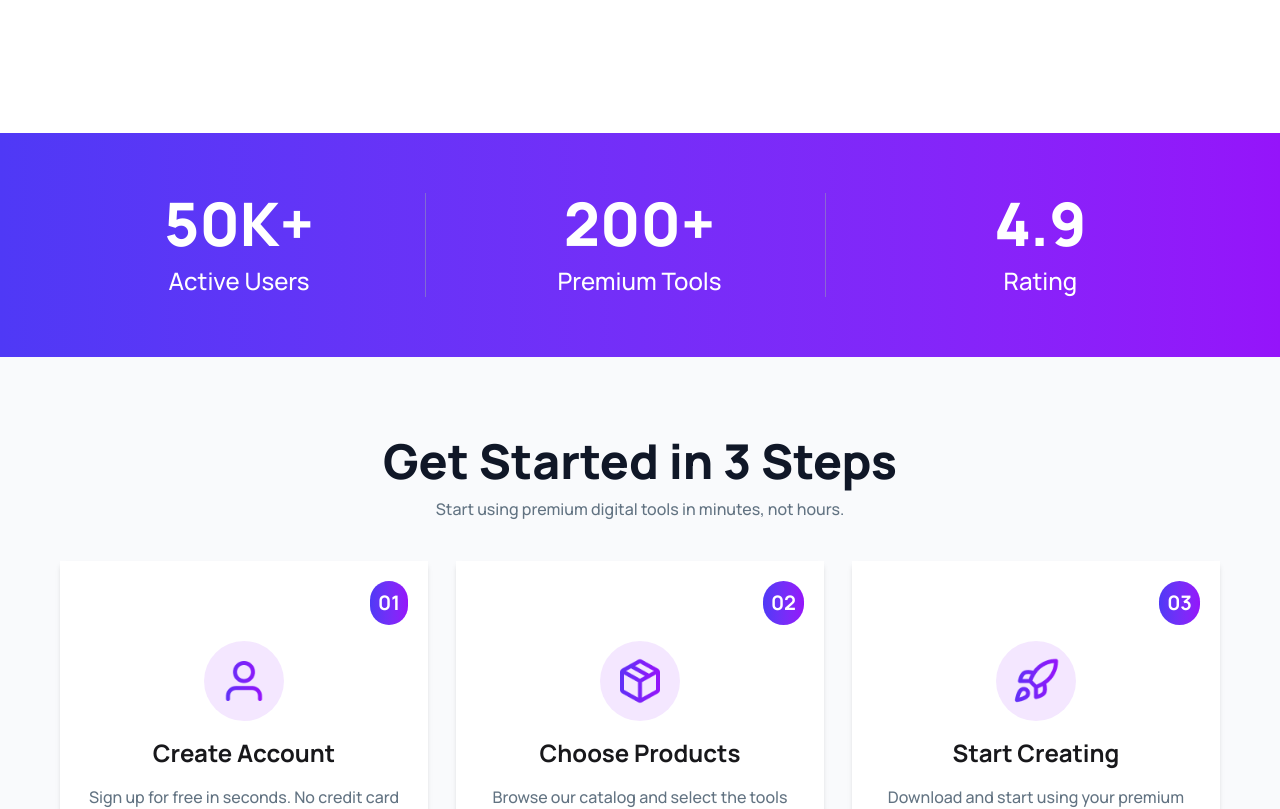
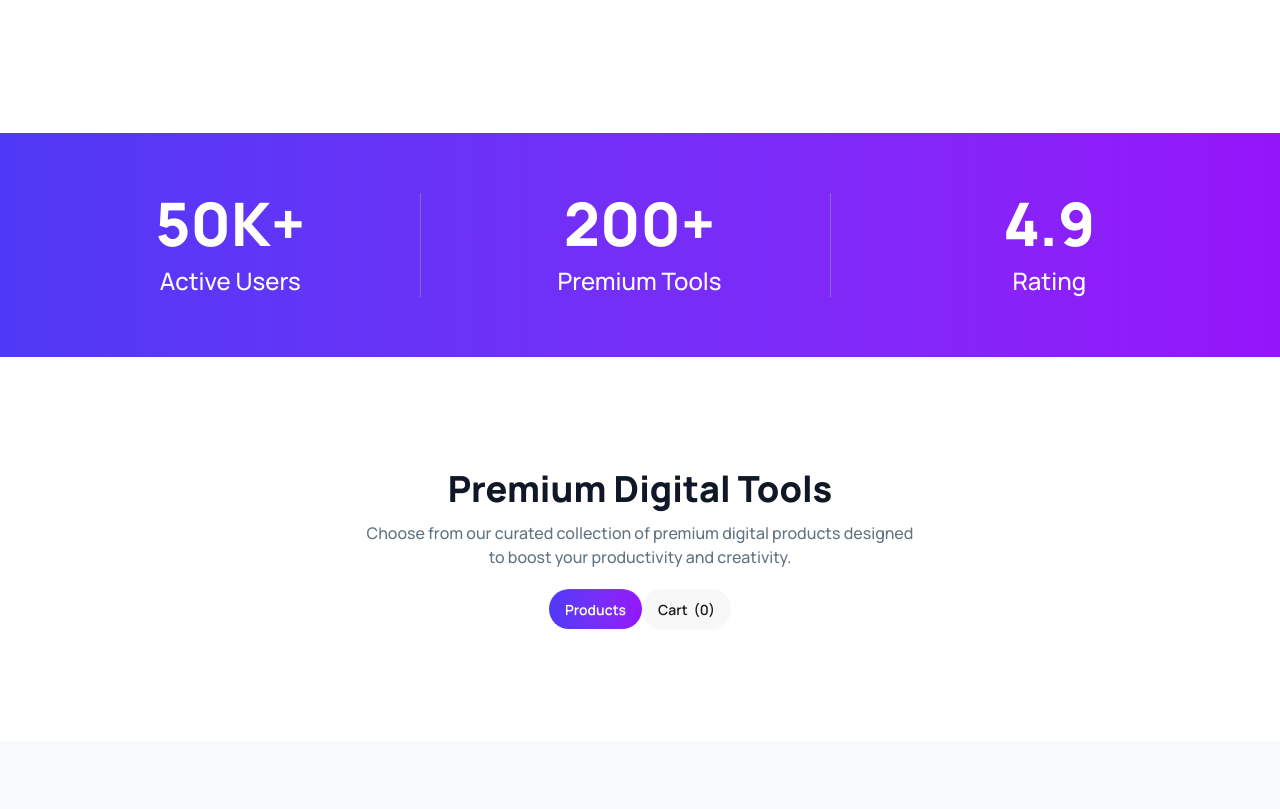
Before and after one commit to shariarnafis45/DigiTools-Shop, a React (Vite) app: page / in a window 1280 px wide. Shown: the part 780-1589 px from the top of the page. Built offline with nearby package versions, Linux system fonts and the light colour scheme.

Commit message:
added products section head, tab

```diff
--- /dev/null
+++ b/public/productData.json
@@ -0,0 +1,98 @@
+[
+  {
+    "id": 1,
+    "name": "AI Resume Builder",
+    "description": "Create professional resumes in minutes.\nOptimized for ATS systems.",
+    "price": 9,
+    "period": "monthly",
+    "tag": "popular",
+    "tagType": "popular",
+    "features": ["100+ templates", "ATS optimization", "Export to PDF"],
+    "icon": "FileText",
+    "image": "https://images.unsplash.com/photo-1586281380349-632531db7ed4"
+  },
+  {
+    "id": 2,
+    "name": "Social Media Kit",
+    "description": "Ready-to-use social media designs.\nBoost your online presence.",
+    "price": 19,
+    "period": "one-time",
+    "tag": "best seller",
+    "tagType": "best seller",
+    "features": ["500+ templates", "Editable files", "Instagram & Facebook sizes"],
+    "icon": "Instagram",
+    "image": "https://images.unsplash.com/photo-1611162616475-46b635cb6868"
+  },
+  {
+    "id": 3,
+    "name": "Website UI Kit",
+    "description": "Modern UI components for web projects.\nSave hours of design time.",
+    "price": 29,
+    "period": "one-time",
+    "tag": "new",
+    "tagType": "new",
+    "features": ["200+ components", "Figma ready", "Responsive layouts"],
+    "icon": "Layout",
+    "image": "https://images.unsplash.com/photo-1559028012-481c04fa702d"
+  },
+  {
+    "id": 4,
+    "name": "SEO Optimization Tool",
+    "description": "Improve your website ranking.\nGet real-time SEO suggestions.",
+    "price": 15,
+    "period": "monthly",
+    "tag": "popular",
+    "tagType": "popular",
+    "features": ["Keyword analysis", "On-page SEO tips", "Competitor tracking"],
+    "icon": "Search",
+    "image": "https://images.unsplash.com/photo-1432888622747-4eb9a8efeb07"
+  },
+  {
+    "id": 5,
+    "name": "Email Marketing Suite",
+    "description": "Create and manage campaigns easily.\nIncrease your conversion rate.",
+    "price": 25,
+    "period": "monthly",
+    "tag": "best seller",
+    "tagType": "best seller",
+    "features": ["Automation workflows", "Email templates", "Analytics dashboard"],
+    "icon": "Mail",
+    "image": "https://images.unsplash.com/photo-1557838923-2985c318be48"
+  },
+  {
+    "id": 6,
+    "name": "Logo Maker Pro",
+    "description": "Design logos instantly.\nPerfect for startups and brands.",
+    "price": 12,
+    "period": "one-time",
+    "tag": "new",
+    "tagType": "new",
+    "features": ["AI logo generator", "High-res download", "Custom branding kit"],
+    "icon": "PenTool",
+    "image": "https://images.unsplash.com/photo-1626785774573-4b799315345d"
+  },
+  {
+    "id": 7,
+    "name": "Portfolio Builder",
+    "description": "Build your personal portfolio website.\nNo coding required.",
+    "price": 10,
+    "period": "monthly",
+    "tag": "popular",
+    "tagType": "popular",
+    "features": ["Drag & drop builder", "Custom domains", "Mobile responsive"],
+    "icon": "User",
+    "image": "https://images.unsplash.com/photo-1522202176988-66273c2fd55f"
+  },
+  {
+    "id": 8,
+    "name": "Video Editing Toolkit",
+    "description": "Edit videos like a pro.\nPerfect for content creators.",
+    "price": 35,
+    "period": "yearly",
+    "tag": "best seller",
+    "tagType": "best seller",
+    "features": ["Transitions & effects", "4K export", "Preset library"],
+    "icon": "Video",
+    "image": "https://images.unsplash.com/photo-1574717024653-61fd2cf4d44d"
+  }
+]
--- a/src/App.jsx
+++ b/src/App.jsx
@@ -7,13 +7,20 @@ import Pricing from "./components/Pricing";
 import Stats from "./components/Stats";
 import Cta from "./components/Cta";
 import Footer from "./components/Footer";
+import Products from "./components/Products";
 
 const pricingPromise = async () => {
   const res = await fetch("/public/pricing.json");
   return res.json();
 };
+
+const productsDataPromise = async () => {
+  const res = await fetch("/public/productData.json");
+  return res.json();
+};
 function App() {
   const pricingDataPromise = pricingPromise();
+  const productsPromise = productsDataPromise();
   return (
     <>
       <header>
@@ -22,14 +29,17 @@ function App() {
       </header>
       <main>
         <Stats />
+        <Suspense fallback={<p></p>}>
+          <Products productsPromise={productsPromise} />
+        </Suspense>
         <GetStart />
-        <Suspense fallback={<p>Loading..</p>}>
-          <Pricing  pricingDataPromise={pricingDataPromise}/>
+        <Suspense fallback={<p></p>}>
+          <Pricing pricingDataPromise={pricingDataPromise} />
         </Suspense>
-        <Cta/>
+        <Cta />
       </main>
       <footer>
-        <Footer/>
+        <Footer />
       </footer>
     </>
   );
--- a/src/components/GetStart.jsx
+++ b/src/components/GetStart.jsx
@@ -8,7 +8,7 @@ const GetStart = () => {
     <div className="bg-[#F9FAFC]">
       <div className="py-20 max-w-[1200px] mx-auto px-5">
         <div className="text-center">
-          <h2 className="text-5xl font-extrabold text-[#101727]">
+          <h2 className="text-4xl font-extrabold text-[#101727]">
             Get Started in 3 Steps
           </h2>
           <p className="font-medium text-[#627382] mt-3">
--- a/src/components/Pricing.jsx
+++ b/src/components/Pricing.jsx
@@ -19,7 +19,7 @@ const Pricing = ({ pricingDataPromise }) => {
             <div key={i} className={`card ${pricing.planName === "Pro" ? "bg-linear-to-r from-[#4F39F6] to-[#9514FA] text-white" : "bg-base-200"}  shadow-md rounded-lg relative flex flex-col h-full hover:-translate-y-3 transition max-w-sm`}>
               <div className="card-body">
                 <span
-                  className={`badge badge-lg badge-warning ${pricing.planName === "Pro" ? "block" : "hidden"} absolute -top-3 right-[35%]`}
+                  className={`badge badge-lg badge-warning ${pricing.planName === "Pro" ? "block" : "hidden"} absolute -top-3 right-1/2 translate-x-1/2`}
                 >
                   Most Popular
                 </span>
--- /dev/null
+++ b/src/components/Products.jsx
@@ -0,0 +1,28 @@
+import React, { use, useState } from "react";
+
+const Products = ({ productsPromise }) => {
+  const productsData = use(productsPromise);
+  const [tab,SetTab] = useState("products")
+
+  return (
+    <div className="max-w-[1200px] mx-auto py-28 px-7">
+      <div className="text-center">
+        <h2 className="text-4xl font-extrabold text-[#101727]">
+          Premium Digital Tools
+        </h2>
+        <p className="font-medium text-[#627382] mt-3">
+          Choose from our curated collection of premium digital products
+          designed <br />
+          to boost your productivity and creativity.
+        </p>
+      </div>
+      <div className="flex justify-center mt-5">
+        <button onClick={()=> SetTab("products")} className={`btn rounded-full hover:bg-white  border-none ${tab === "products" && "bg-linear-to-r from-[#4F39F6] to-[#9514FA] text-white" } `}>Products</button>
+        <button onClick={()=> SetTab("cart")} className={`btn rounded-full hover:bg-white  border-none ${tab === "cart" && "bg-linear-to-r from-[#4F39F6] to-[#9514FA] text-white" } `}>Cart<span>(0)</span></button>
+      </div>
+
+    </div>
+  );
+};
+
+export default Products;
--- a/src/components/Stats.jsx
+++ b/src/components/Stats.jsx
@@ -3,12 +3,12 @@ import React from "react";
 const Stats = () => {
   return (
     <div className=" bg-linear-to-r from-[#4F39F6] to-[#9514FA] mt-10">
-      <div className="w-11/12 mx-auto py-15 grid sm:grid-cols-3 gap-7">
-        <div className="text-center border-r border-gray-400/50">
+      <div className="max-w-[1200px] mx-auto py-15 grid sm:grid-cols-3 gap-7">
+        <div className="text-center md:border-r border-gray-400/50">
           <h2 className="text-6xl font-extrabold text-white">50K+</h2>
           <p className="text-2xl text-white font-medium mt-3">Active Users</p>
         </div>
-        <div className="text-center border-r border-gray-400/50">
+        <div className="text-center md:border-r border-gray-400/50">
           <h2 className="text-6xl font-extrabold text-white">200+</h2>
           <p className="text-2xl text-white font-medium mt-3">Premium Tools</p>
         </div>
```
